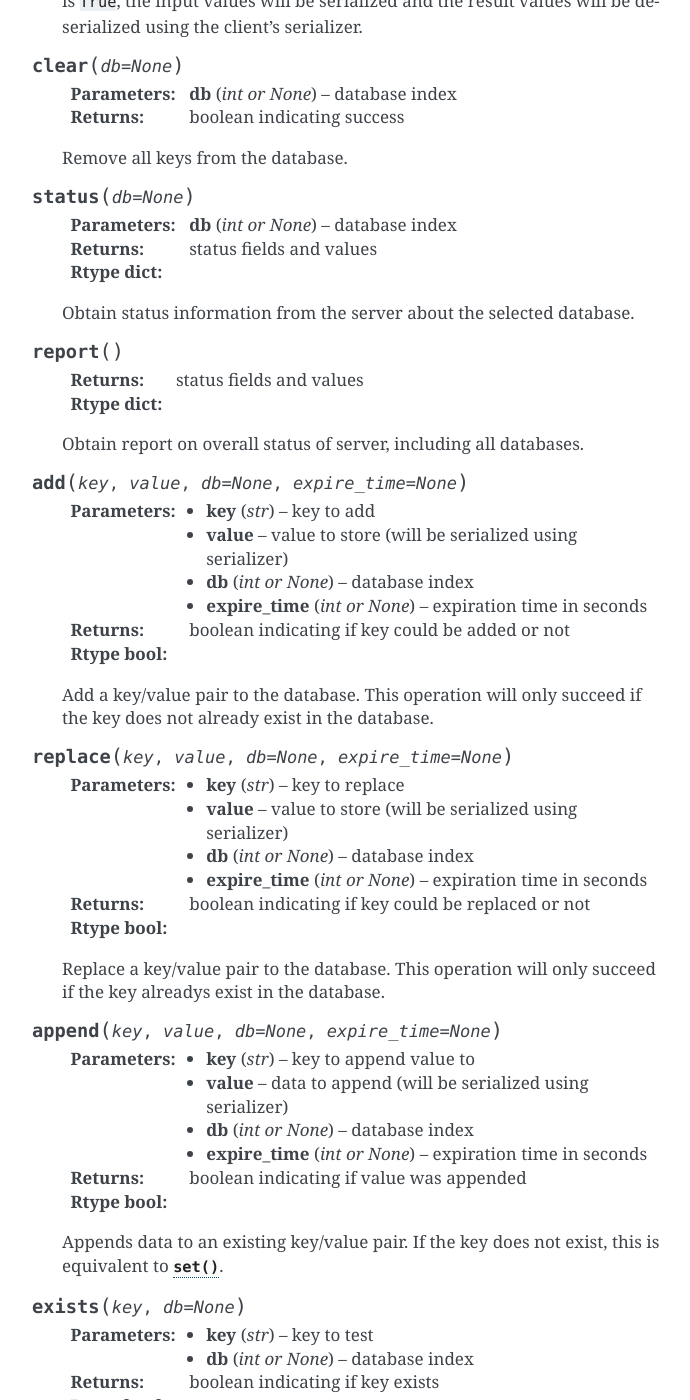
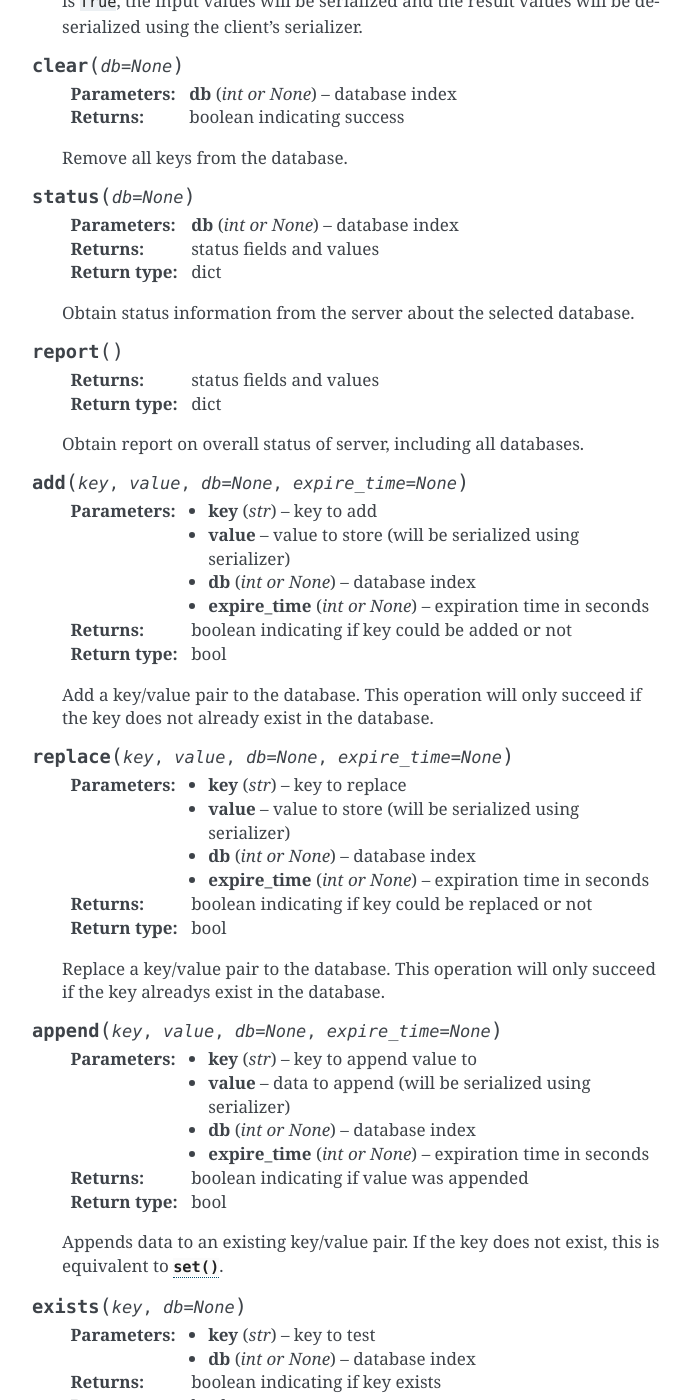
Before and after one commit to coleifer/kt, a Sphinx documentation site: the page built from docs/api.rst, in a window 1280 px wide and 1400 px high, scrolled down 2071 px. Shown: the whole window, without its empty margins (418-1108 px from the left). Built offline with Sphinx 7.4.7, drawn with Linux system fonts in a browser that asks for light colours; some of the changed text lies outside the part shown.

Commit message:
Fix rtype

```diff
--- a/docs/api.rst
+++ b/docs/api.rst
@@ -72,7 +72,7 @@ Kyoto Tycoon client
         :param db: database index
         :type db: int or None
         :return: dictionary of all key/value pairs that were found
-        :rtype dict:
+        :rtype: dict
 
     .. py:method:: set_bulk(__data=None, db=None, expire_time=None, **kwargs)
 
@@ -98,7 +98,7 @@ Kyoto Tycoon client
         :param bool encode_values: serialize values passed to lua function.
         :param kwargs: mapping of key/value pairs to pass to lua function, expressed as keyword arguments
         :return: dictionary of key/value pairs returned by function
-        :rtype dict:
+        :rtype: dict
 
         Execute a lua function. Kyoto Tycoon lua extensions accept arbitrary
         key/value pairs as input, and return a result dictionary. If
@@ -118,14 +118,14 @@ Kyoto Tycoon client
         :param db: database index
         :type db: int or None
         :return: status fields and values
-        :rtype dict:
+        :rtype: dict
 
         Obtain status information from the server about the selected database.
 
     .. py:method:: report()
 
         :return: status fields and values
-        :rtype dict:
+        :rtype: dict
 
         Obtain report on overall status of server, including all databases.
 
@@ -138,7 +138,7 @@ Kyoto Tycoon client
         :param expire_time: expiration time in seconds
         :type expire_time: int or None
         :return: boolean indicating if key could be added or not
-        :rtype bool:
+        :rtype: bool
 
         Add a key/value pair to the database. This operation will only succeed
         if the key does not already exist in the database.
@@ -152,7 +152,7 @@ Kyoto Tycoon client
         :param expire_time: expiration time in seconds
         :type expire_time: int or None
         :return: boolean indicating if key could be replaced or not
-        :rtype bool:
+        :rtype: bool
 
         Replace a key/value pair to the database. This operation will only
         succeed if the key alreadys exist in the database.
@@ -166,7 +166,7 @@ Kyoto Tycoon client
         :param expire_time: expiration time in seconds
         :type expire_time: int or None
         :return: boolean indicating if value was appended
-        :rtype bool:
+        :rtype: bool
 
         Appends data to an existing key/value pair. If the key does not exist,
         this is equivalent to :py:meth:`~KyotoTycoon.set`.
@@ -177,7 +177,7 @@ Kyoto Tycoon client
         :param db: database index
         :type db: int or None
         :return: boolean indicating if key exists
-        :rtype bool:
+        :rtype: bool
 
     .. py:method:: seize(key, db=None)
 
@@ -198,7 +198,7 @@ Kyoto Tycoon client
         :param expire_time: expiration time in seconds
         :type expire_time: int or None
         :return: boolean indicating if compare-and-swap succeeded.
-        :rtype bool:
+        :rtype: bool
 
         Compare-and-swap the value stored at a given key.
 
@@ -212,7 +212,7 @@ Kyoto Tycoon client
         :param expire_time: expiration time in seconds
         :type expire_time: int or None
         :return: new value at key
-        :rtype int:
+        :rtype: int
 
     .. py:method:: incr_double(key, n=1., orig=None, db=None, expire_time=None)
 
@@ -224,7 +224,7 @@ Kyoto Tycoon client
         :param expire_time: expiration time in seconds
         :type expire_time: int or None
         :return: new value at key
-        :rtype float:
+        :rtype: float
 
     .. py:method:: __getitem__(key_or_keydb)
 
@@ -251,7 +251,7 @@ Kyoto Tycoon client
     .. py:method:: __len__()
 
         :return: total number of keys in the default database.
-        :rtype int:
+        :rtype: int
 
     .. py:method:: update(__data=None, db=None, expire_time=None, **kwargs)
 
@@ -268,7 +268,7 @@ Kyoto Tycoon client
         :param db: database index
         :type db: int or None
         :return: list of keys that matched the given prefix.
-        :rtype list:
+        :rtype: list
 
     .. py:method:: match_regex(regex, max_keys=None, db=None)
 
@@ -277,7 +277,7 @@ Kyoto Tycoon client
         :param db: database index
         :type db: int or None
         :return: list of keys that matched the given regular expression.
-        :rtype list:
+        :rtype: list
 
     .. py:method:: match_similar(origin, distance=None, max_keys=None, db=None)
 
@@ -287,14 +287,14 @@ Kyoto Tycoon client
         :param db: database index
         :type db: int or None
         :return: list of keys that were within a certain edit-distance of origin
-        :rtype list:
+        :rtype: list
 
     .. py:method:: keys(db=None)
 
         :param db: database index
         :type db: int or None
         :return: list of all keys in database
-        :rtype list:
+        :rtype: list
 
     .. py:attribute:: size
 
@@ -347,7 +347,7 @@ Tokyo Tyrant client
 
         :param list keys: list of keys to look-up
         :return: dictionary of all key/value pairs that were found
-        :rtype dict:
+        :rtype: dict
 
     .. py:method:: set_bulk(__data=None, **kwargs)
 
@@ -366,7 +366,7 @@ Tokyo Tyrant client
         :param str key: key to pass to lua function (optional)
         :param str value: value to pass to lua function (optional)
         :return: byte-string returned by function
-        :rtype bytes:
+        :rtype: bytes
 
         Execute a lua function. Tokyo Tyrant lua extensions accept two
         parameters, a key and a value, and return a result byte-string.
@@ -380,7 +380,7 @@ Tokyo Tyrant client
     .. py:method:: status()
 
         :return: status fields and values
-        :rtype dict:
+        :rtype: dict
 
         Obtain status information from the server.
 
@@ -389,7 +389,7 @@ Tokyo Tyrant client
         :param str key: key to add
         :param value: value to store (will be serialized using serializer)
         :return: boolean indicating if key could be added or not
-        :rtype bool:
+        :rtype: bool
 
         Add a key/value pair to the database. This operation will only succeed
         if the key does not already exist in the database.
@@ -399,7 +399,7 @@ Tokyo Tyrant client
         :param str key: key to append value to
         :param value: data to append (will be serialized using serializer)
         :return: boolean indicating if value was appended
-        :rtype bool:
+        :rtype: bool
 
         Appends data to an existing key/value pair. If the key does not exist,
         this is equivalent to :py:meth:`~TokyoTyrant.set`.
@@ -416,21 +416,21 @@ Tokyo Tyrant client
 
         :param str key: key to test
         :return: boolean indicating if key exists
-        :rtype bool:
+        :rtype: bool
 
     .. py:method:: incr(key, n=1)
 
         :param str key: key to increment
         :param int n: value to add
         :return: new value at key
-        :rtype int:
+        :rtype: int
 
     .. py:method:: incr_double(key, n=1.)
 
         :param str key: key to increment
         :param float n: value to add
         :return: new value at key
-        :rtype float:
+        :rtype: float
 
     .. py:method:: misc(cmd, keys=None, data=None)
 
@@ -464,7 +464,7 @@ Tokyo Tyrant client
     .. py:method:: __len__()
 
         :return: total number of keys in the database.
-        :rtype int:
+        :rtype: int
 
     .. py:method:: update(__data=None, db=None, expire_time=None, **kwargs)
 
@@ -484,7 +484,7 @@ Tokyo Tyrant client
         :param str stop: stop-key for range (optional)
         :param int max_keys: maximum keys to fetch
         :return: a mapping of key-value pairs falling within the given range.
-        :rtype dict:
+        :rtype: dict
 
         .. note:: Only works with tree databases.
 
@@ -493,25 +493,25 @@ Tokyo Tyrant client
         :param str prefix: key prefix to match
         :param int max_keys: maximum number of results to return
         :return: list of keys that matched the given prefix.
-        :rtype list:
+        :rtype: list
 
     .. py:method:: match_regex(regex, max_keys=1024)
 
         :param str regex: regular-expression to match
         :param int max_keys: maximum number of results to return
         :return: list of keys that matched the given regular expression.
-        :rtype list:
+        :rtype: list
 
     .. py:method:: iter_from(start_key)
 
         :param start_key: key to start iteration.
         :return: list of key/value pairs obtained by iterating from start-key.
-        :rtype dict:
+        :rtype: dict
 
     .. py:method:: keys()
 
         :return: list of all keys in database
-        :rtype list:
+        :rtype: list
 
 
 Embedded Servers
```
